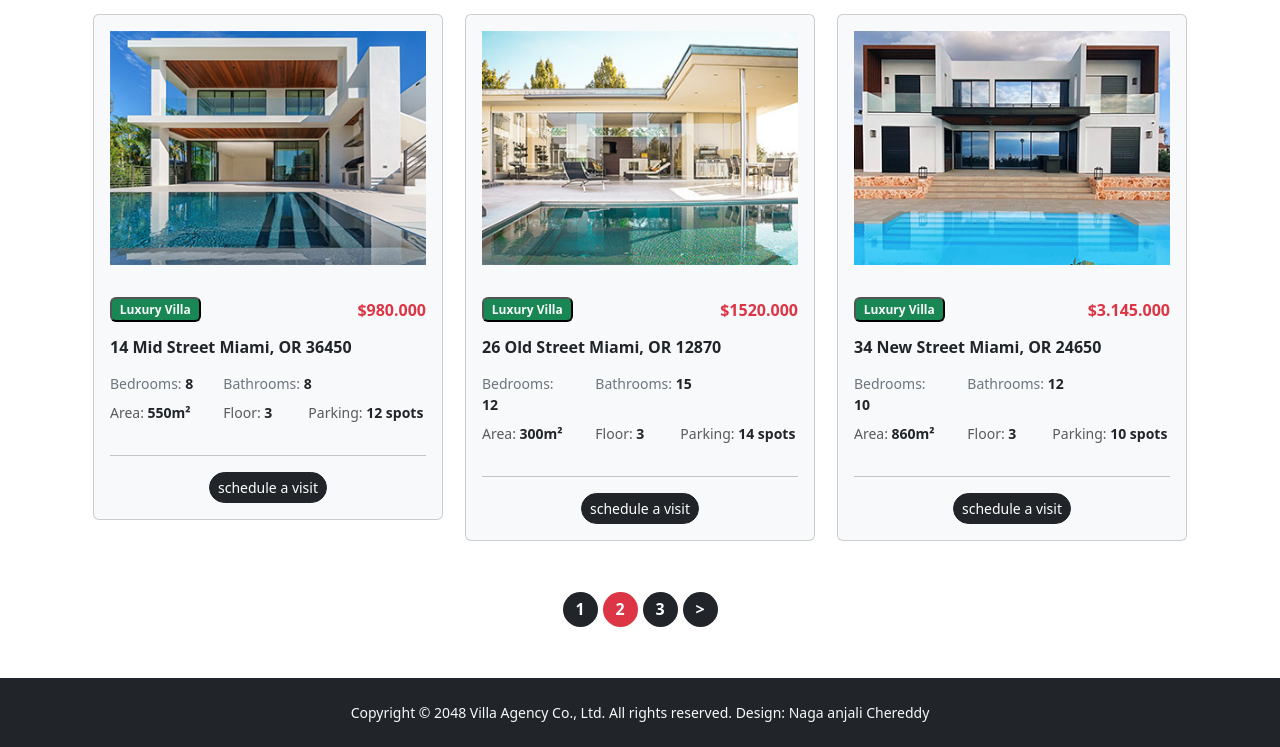
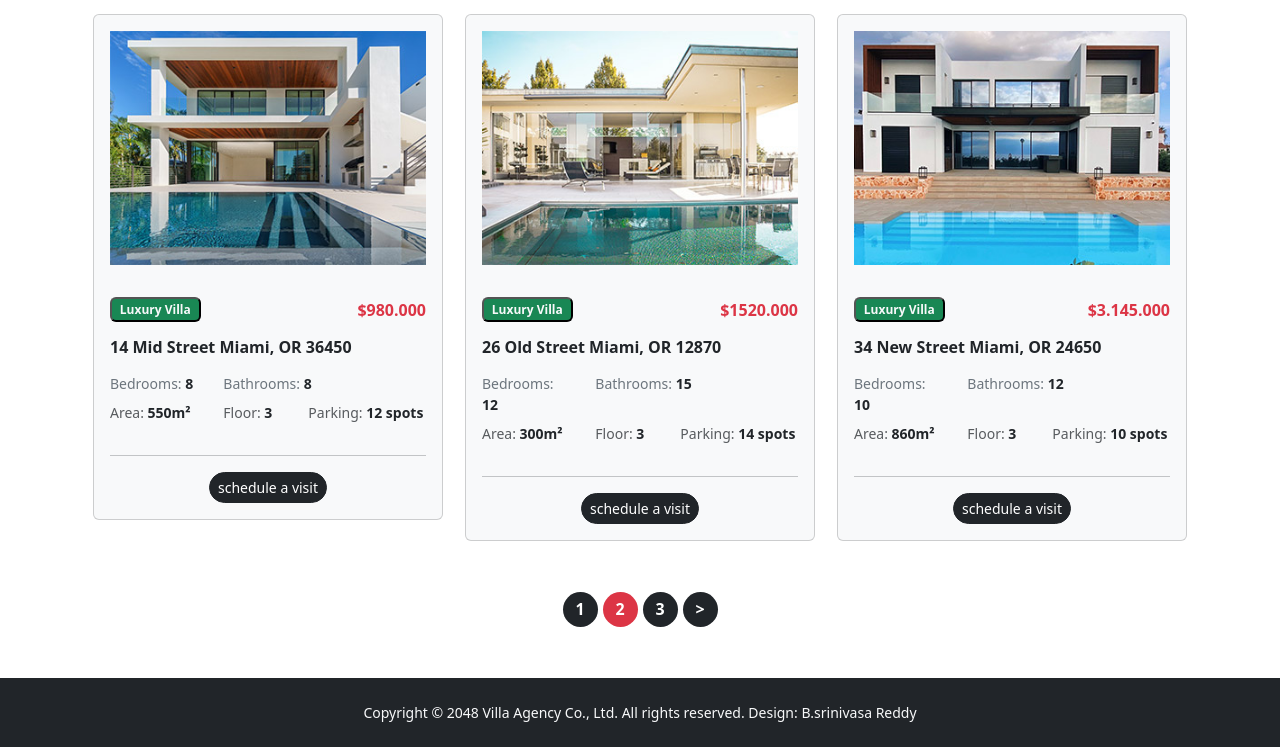
Before and after one commit to srinivasareddy7989/Villa-Project, a plain HTML site: page properties.html in a window 1280 px wide. Shown: the part 1602-2349 px from the top of the page. Drawn offline with nearby package versions, Linux system fonts and the light colour scheme.

Commit message:
properties update

```diff
--- a/properties.html
+++ b/properties.html
@@ -351,7 +351,7 @@
 <!--footer-->
 <footer class="bg-dark py-4 mt-5 w-100" style="position:relative; z-index:3;">
     <div class="container text-center text-light small">
-        Copyright © 2048 Villa Agency Co., Ltd. All rights reserved. Design: Naga anjali Chereddy
+        Copyright © 2048 Villa Agency Co., Ltd. All rights reserved. Design: B.srinivasa Reddy
     </div>
 </footer>
 </body>
```
